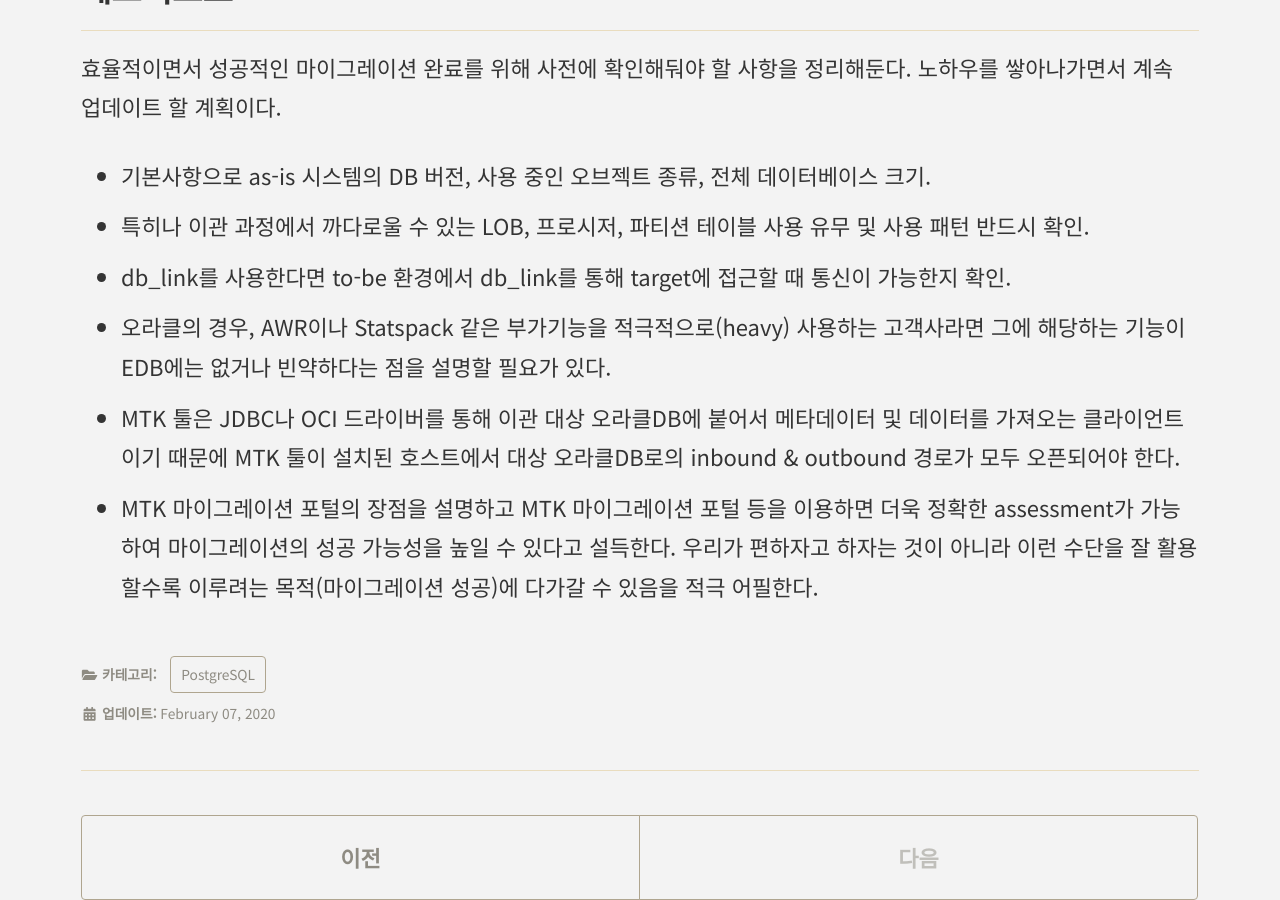
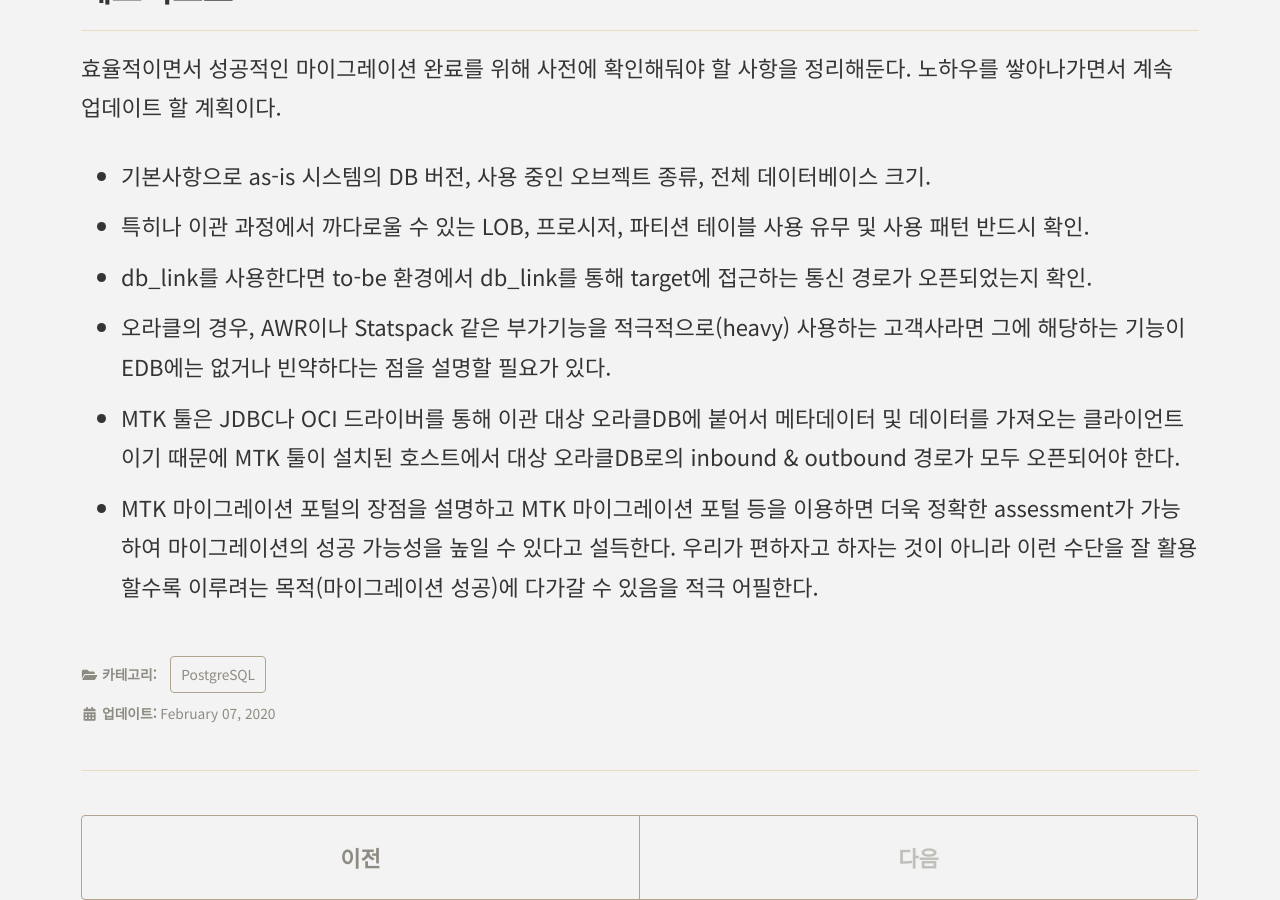
Before and after one commit to coiy/coiy.github.io, a Jekyll site: the page built from _posts/2020-02-07-Oracle_to_edb_assessment.md, in a window 1280 px wide and 900 px high, scrolled down 1400 px. Built offline with Jekyll 4.4.1, drawn with Linux system fonts in a browser that asks for light colours; cached includes are drawn as plain includes.

Commit message:
본문 내용 수정.

```diff
--- a/_posts/2020-02-07-Oracle_to_edb_assessment.md
+++ b/_posts/2020-02-07-Oracle_to_edb_assessment.md
@@ -25,7 +25,7 @@ EDB 측에서 마이그레이션 툴인 **M**igration**T**ool**K**it (이하 mtk
 
 * 기본사항으로 as-is 시스템의 DB 버전, 사용 중인 오브젝트 종류, 전체 데이터베이스 크기.
 * 특히나 이관 과정에서 까다로울 수 있는 LOB, 프로시저, 파티션 테이블 사용 유무 및 사용 패턴 반드시 확인.
-* db_link를 사용한다면 to-be 환경에서 db_link를 통해 target에 접근할 때 통신이 가능한지 확인.
+* db_link를 사용한다면 to-be 환경에서 db_link를 통해 target에 접근하는 통신 경로가 오픈되었는지 확인.
 * 오라클의 경우, AWR이나 Statspack 같은 부가기능을 적극적으로(heavy) 사용하는 고객사라면 그에 해당하는 기능이 EDB에는 없거나 빈약하다는 점을 설명할 필요가 있다.
 * MTK 툴은 JDBC나 OCI 드라이버를 통해 이관 대상 오라클DB에 붙어서 메타데이터 및 데이터를 가져오는 클라이언트이기 때문에 MTK 툴이 설치된 호스트에서 대상 오라클DB로의 inbound & outbound 경로가 모두 오픈되어야 한다.
 * MTK 마이그레이션 포털의 장점을 설명하고 MTK 마이그레이션 포털 등을 이용하면 더욱 정확한 assessment가 가능하여 마이그레이션의 성공 가능성을 높일 수 있다고 설득한다. 우리가 편하자고 하자는 것이 아니라 이런 수단을 잘 활용할수록 이루려는 목적(마이그레이션 성공)에 다가갈 수 있음을 적극 어필한다.
```
